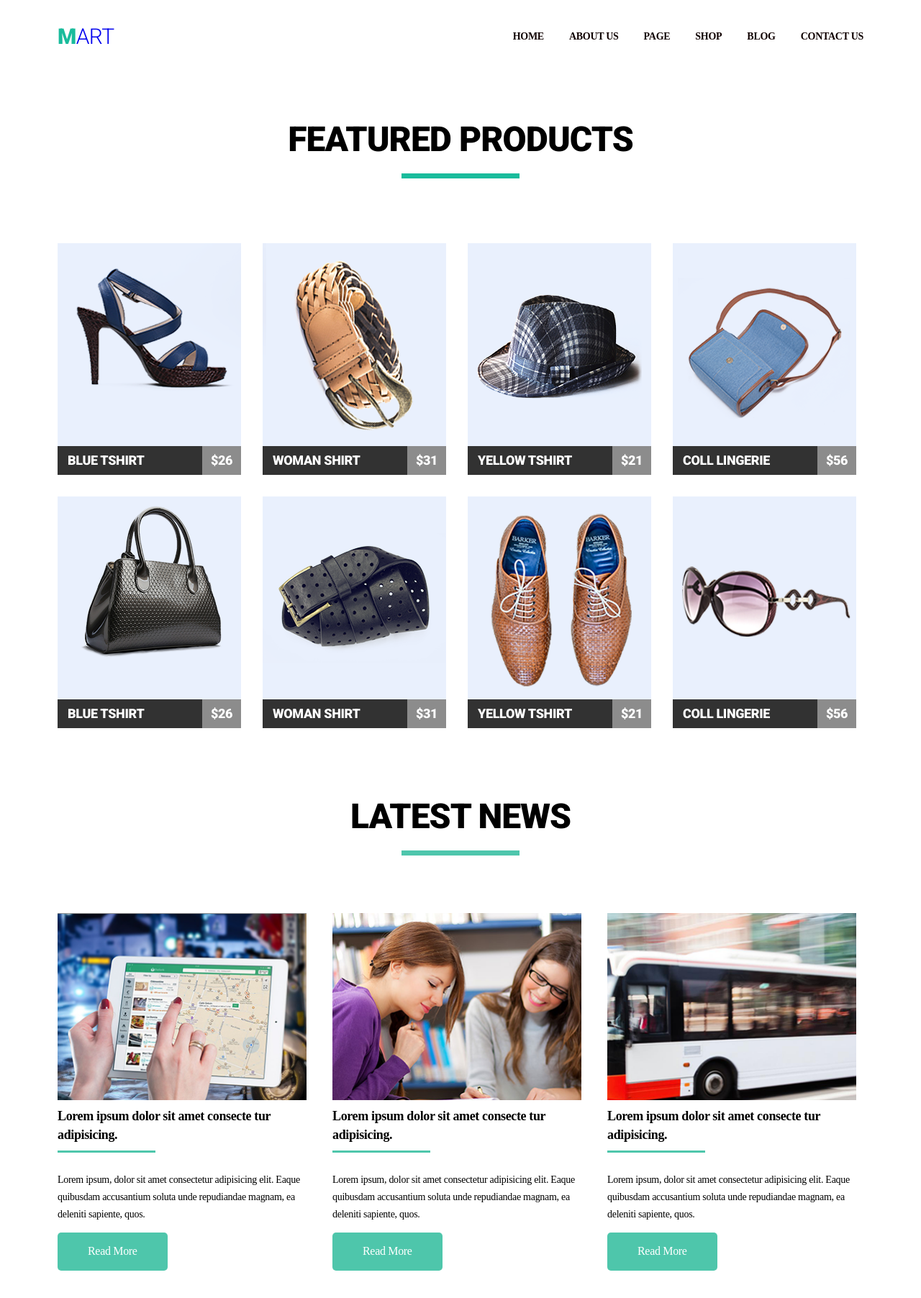
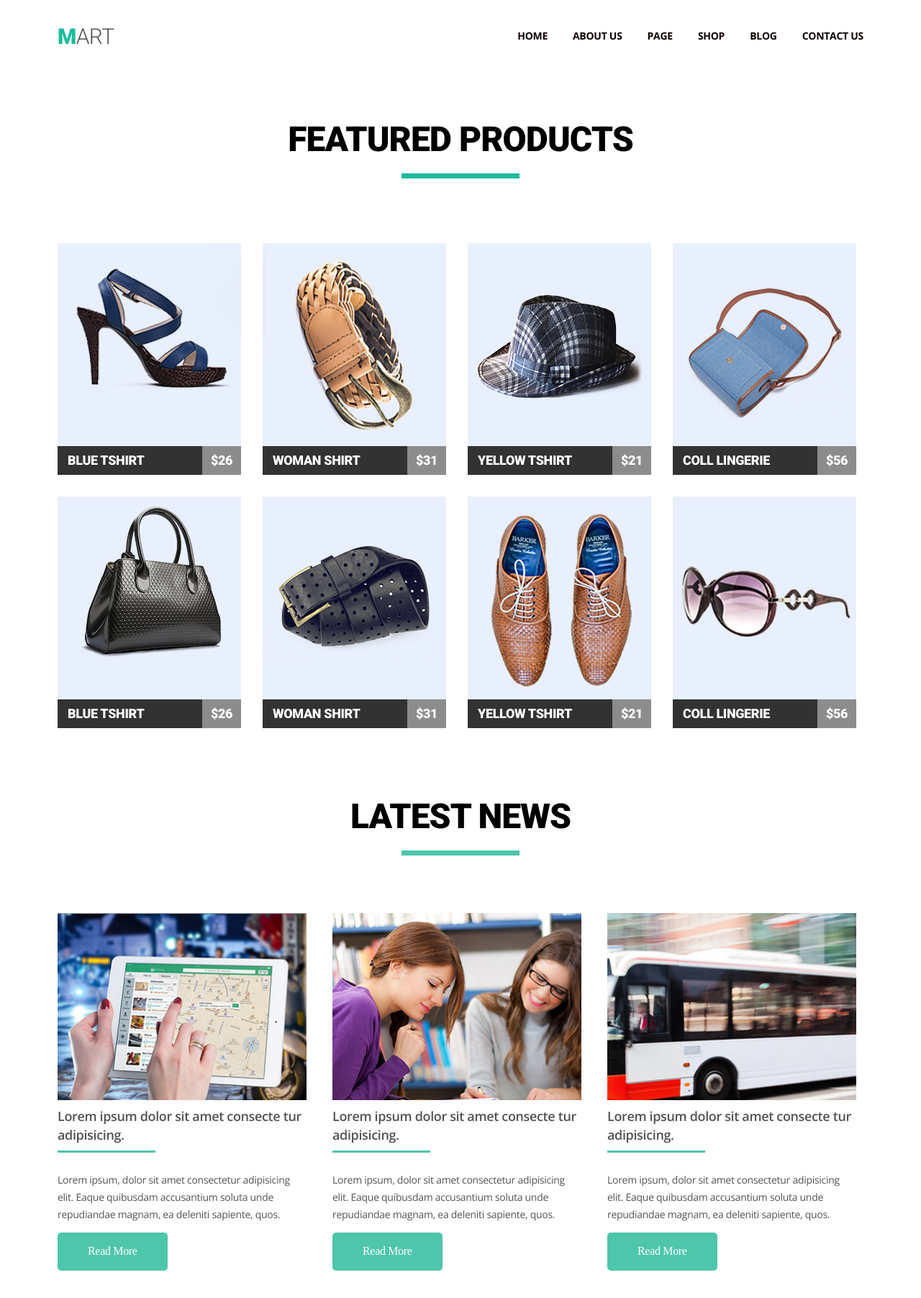
Before and after one commit to tonkovskyi/goit_fecore_2020, a plain HTML site: page html_css/module_4/index.html in a window 1280 px wide. Shown: the whole page at 72% size. Drawn offline with nearby package versions, Linux system fonts and the light colour scheme.

Commit message:
after QA

```diff
--- a/html_css/module_4/css/style.css
+++ b/html_css/module_4/css/style.css
@@ -39,6 +39,7 @@ a {
 .logo_heading {
  font-family: "Roboto", sans-serif;
  font-size: 30px;
+ color: rgb(85, 82, 82);
  letter-spacing: -0.6px;
  font-weight: 300;
  text-transform: uppercase;
@@ -50,7 +51,6 @@ a {
  float: left;
  margin-left: 35px;
  text-transform: uppercase;
- font-weight: 900;
  list-style: none;
 }
 .menu a {
@@ -58,6 +58,8 @@ a {
  letter-spacing: -0.28px;
  color: rgb(15, 1, 1);
  transition: all 0.3s;
+ font-family: "Open Sans", sans-serif;
+ font-weight: bold;
 }
 .menu_link a:hover {
  color: rgb(26, 188, 156);
@@ -112,7 +114,6 @@ h2::after {
  transition: all 0.3s;
 }
 .card_name a {
- float: left;
  padding-left: 14px;
  font-family: "Roboto", sans-serif;
  font-size: 18px;
@@ -157,6 +158,8 @@ h2::after {
  font-size: 18px;
  letter-spacing: -0.36px;
  line-height: 26px;
+ color: rgb(85, 82, 82);
+ font-family: "Open Sans", sans-serif;
 }
 .news_title::after {
  content: "";
@@ -170,6 +173,8 @@ h2::after {
  font-size: 14px;
  letter-spacing: -0.28px;
  line-height: 24px;
+ font-family: "Open Sans", sans-serif;
+ color: rgb(85, 82, 82);
 }
 .news_knob {
  display: inline-block;
@@ -184,3 +189,6 @@ h2::after {
  color: #fff;
  background-color: rgb(78, 198, 171);
 }
+h3 {
+    float: left;
+}
--- a/html_css/module_5/css/style.css
+++ b/html_css/module_5/css/style.css
@@ -27,14 +27,16 @@ a {
 }
 .logo::first-letter {
  font-weight: 900;
- color: rgb(26, 188, 156);
+ color: rgb(255, 188, 156);
 }
 .logo_heading {
  font-family: "Roboto", sans-serif;
  font-size: 30px;
+ color: rgb(85, 82, 82);
  letter-spacing: -0.6px;
  font-weight: 300;
  text-transform: uppercase;
+
 }
 .menu {
  float: right;
```
Also changed, not shown: html_css/module_4/index.html (+1 -2 lines).
